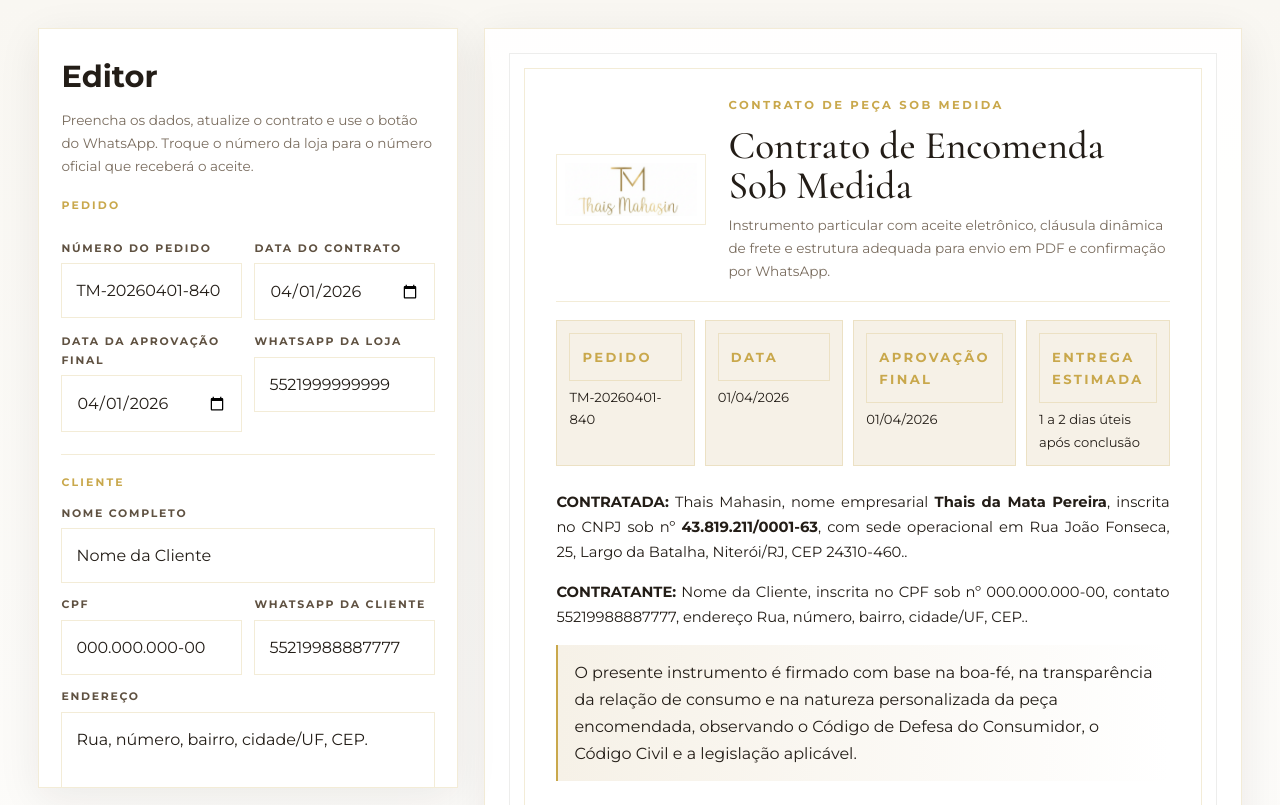
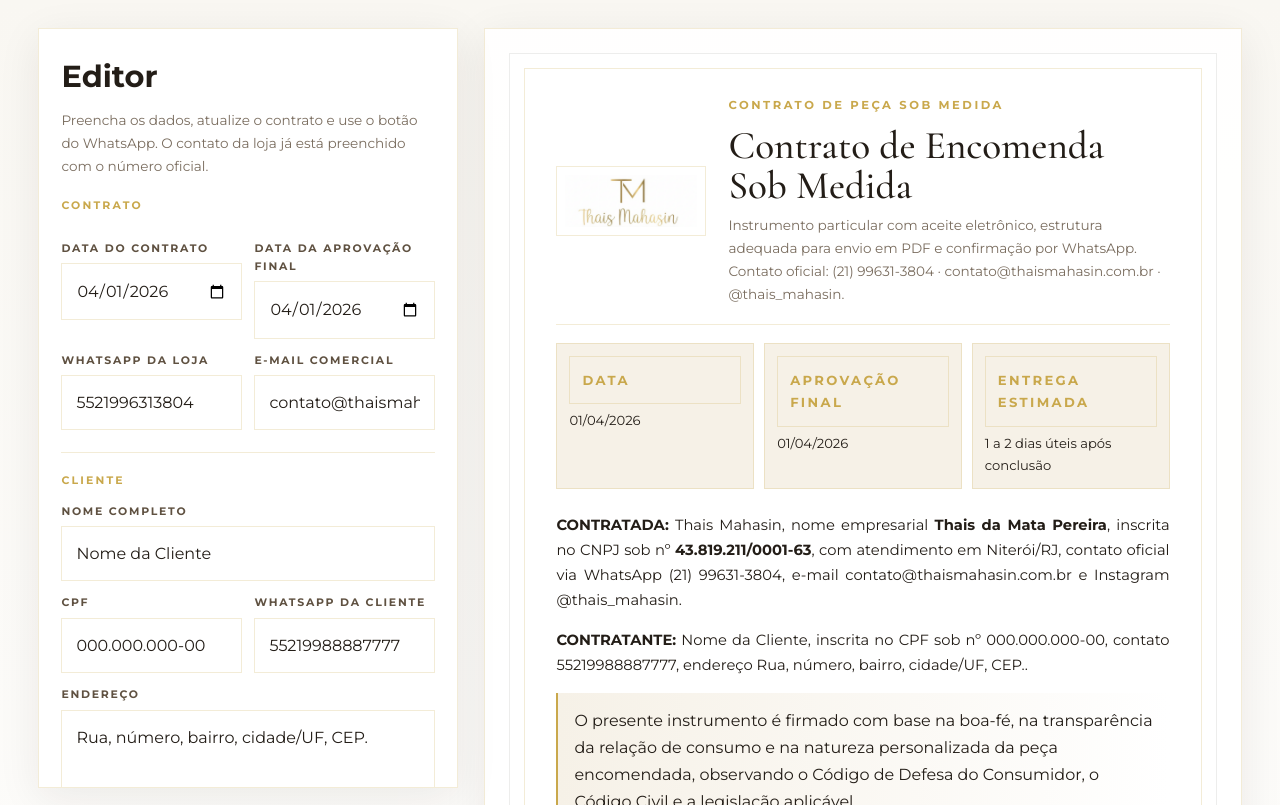
Before and after one commit to thais-mahasin/site, a plain HTML site: page contract.html in a window 1280 px wide. Shown: the top 805 px of the page. Drawn offline with nearby package versions, Linux system fonts and the light colour scheme.

Commit message:
Revise contract HTML with updated store info
Updated contract details including store contact information and adjusted layout elements.

```diff
--- a/contract.html
+++ b/contract.html
@@ -80,7 +80,7 @@
     .contract-logo { width: 150px; background: #fff; border: 1px solid var(--line); padding: 8px; }
     .contract-title { margin: 0 0 8px; font-size: 2.45rem; line-height: 1.02; }
     .contract-sub { color: var(--muted); font-size: .85rem; }
-    .ribbon { display: grid; grid-template-columns: repeat(4, 1fr); gap: 10px; margin: 18px 0 24px; }
+    .ribbon { display: grid; grid-template-columns: repeat(3, 1fr); gap: 10px; margin: 18px 0 24px; }
     .ribbon div { border: 1px solid var(--line); background: var(--soft); padding: 12px; font-size: .82rem; }
     .mini { font-size: .63rem; text-transform: uppercase; letter-spacing: .18em; color: var(--gold); font-weight: 700; margin-bottom: 5px; }
     .contract-body p, .contract-body li { font-size: .92rem; text-align: justify; }
@@ -120,28 +120,27 @@
       <div class="grid">
         <aside class="panel">
           <h3 class="panel-title">Editor</h3>
-          <p class="panel-sub">Preencha os dados, atualize o contrato e use o botão do WhatsApp. Troque o número da loja para o número oficial que receberá o aceite.</p>
-
+          <p class="panel-sub">Preencha os dados, atualize o contrato e use o botão do WhatsApp. O contato da loja já está preenchido com o número oficial.</p>
           <div class="section">
-            <div class="section-name">Pedido</div>
+            <div class="section-name">Contrato</div>
             <div class="two">
-              <div>
-                <label for="orderNumber">Número do pedido</label>
-                <input id="orderNumber" />
-              </div>
               <div>
                 <label for="contractDate">Data do contrato</label>
                 <input id="contractDate" type="date" />
               </div>
-            </div>
-            <div class="two">
               <div>
                 <label for="approvalDate">Data da aprovação final</label>
                 <input id="approvalDate" type="date" />
               </div>
+            </div>
+            <div class="two">
               <div>
                 <label for="storeWhatsApp">WhatsApp da loja</label>
-                <input id="storeWhatsApp" value="5521999999999" />
+                <input id="storeWhatsApp" value="5521996313804" />
+              </div>
+              <div>
+                <label for="storeEmail">E-mail comercial</label>
+                <input id="storeEmail" value="contato@thaismahasin.com.br" />
               </div>
             </div>
           </div>
@@ -228,7 +227,7 @@
             <label for="paymentMethod">Forma de pagamento</label>
             <input id="paymentMethod" value="Pix, transferência, cartão ou outra forma ajustada entre as partes" />
             <label for="pickupAddress">Endereço de retirada</label>
-            <textarea id="pickupAddress">Rua João Fonseca, 25, Largo da Batalha, Niterói/RJ, CEP 24310-460.</textarea>
+            <textarea id="pickupAddress">Sala 1001 - Av. Ernani do Amaral Peixoto, 36 - Centro, Niterói - RJ, 24020-074.</textarea>
             <label for="extraDelivery">Observações sobre entrega</label>
             <textarea id="extraDelivery">Frete, se aplicável, será informado previamente e pago conforme combinado entre as partes.</textarea>
           </div>
@@ -240,7 +239,7 @@
           </div>
 
           <div class="hint">
-            O botão <strong>Aceitar contrato</strong> abre o WhatsApp com uma mensagem pronta para a cliente confirmar o pedido. Esse aceite é útil como prova complementar junto com o PDF enviado à cliente.
+            O botão <strong>Aceitar contrato</strong> abre o WhatsApp oficial da marca com uma mensagem pronta para a cliente confirmar eletronicamente a encomenda. Esse aceite é útil como prova complementar junto com o PDF enviado à cliente.
           </div>
         </aside>
 
@@ -259,7 +258,12 @@
       legalName: 'Thais da Mata Pereira',
       cnpj: '43.819.211/0001-63',
       city: 'Niterói/RJ',
-      address: 'Rua João Fonseca, 25, Largo da Batalha, Niterói/RJ, CEP 24310-460.'
+      pickupAddress: 'Sala 1001 - Av. Ernani do Amaral Peixoto, 36 - Centro, Niterói - RJ, 24020-074.',
+      whatsapp: '(21) 99631-3804',
+      whatsappDigits: '5521996313804',
+      email: 'contato@thaismahasin.com.br',
+      instagram: '@thais_mahasin',
+      hours: 'Seg a Sex, 9h – 18h'
     };
 
     function g(id) { return document.getElementById(id).value.trim(); }
@@ -267,10 +271,6 @@
       if (!v) return '__/__/____';
       const [y,m,d] = v.split('-');
       return `${d}/${m}/${y}`;
-    }
-    function orderNo() {
-      const d = new Date();
-      return `TM-${d.getFullYear()}${String(d.getMonth()+1).padStart(2,'0')}${String(d.getDate()).padStart(2,'0')}-${Math.floor(Math.random()*900+100)}`;
     }
     function normalizePhone(v) { return (v || '').replace(/\D/g, ''); }
 
@@ -301,7 +301,6 @@
 
     function dataObj() {
       return {
-        orderNumber: g('orderNumber'),
         contractDate: fmtDate(g('contractDate')),
         approvalDate: fmtDate(g('approvalDate')),
         clientName: g('clientName'),
@@ -335,19 +334,18 @@
           <div>
             <div class="eyebrow">Contrato de peça sob medida</div>
             <h1 class="contract-title">Contrato de Encomenda Sob Medida</h1>
-            <div class="contract-sub">Instrumento particular com aceite eletrônico, cláusula dinâmica de frete e estrutura adequada para envio em PDF e confirmação por WhatsApp.</div>
+            <div class="contract-sub">Instrumento particular com aceite eletrônico, estrutura adequada para envio em PDF e confirmação por WhatsApp. Contato oficial: ${COMPANY.whatsapp} · ${COMPANY.email} · ${COMPANY.instagram}.</div>
           </div>
         </div>
 
         <div class="ribbon">
-          <div><div class="mini">Pedido</div>${d.orderNumber}</div>
           <div><div class="mini">Data</div>${d.contractDate}</div>
           <div><div class="mini">Aprovação final</div>${d.approvalDate}</div>
           <div><div class="mini">Entrega estimada</div>${freight.eta}</div>
         </div>
 
         <div class="contract-body">
-          <p><strong>CONTRATADA:</strong> ${COMPANY.fantasyName}, nome empresarial <strong>${COMPANY.legalName}</strong>, inscrita no CNPJ sob nº <strong>${COMPANY.cnpj}</strong>, com sede operacional em ${COMPANY.address}.</p>
+          <p><strong>CONTRATADA:</strong> ${COMPANY.fantasyName}, nome empresarial <strong>${COMPANY.legalName}</strong>, inscrita no CNPJ sob nº <strong>${COMPANY.cnpj}</strong>, com atendimento em ${COMPANY.city}, contato oficial via WhatsApp ${COMPANY.whatsapp}, e-mail ${COMPANY.email} e Instagram ${COMPANY.instagram}.</p>
           <p><strong>CONTRATANTE:</strong> ${d.clientName}, inscrita no CPF sob nº ${d.clientDoc}, contato ${d.clientPhone}, endereço ${d.clientAddress}.</p>
 
           <div class="highlight">O presente instrumento é firmado com base na boa-fé, na transparência da relação de consumo e na natureza personalizada da peça encomendada, observando o Código de Defesa do Consumidor, o Código Civil e a legislação aplicável.</div>
@@ -400,7 +398,7 @@
           <p>Mensagens trocadas por WhatsApp, e-mail, Instagram, formulário eletrônico ou outro meio idôneo poderão ser utilizadas para comprovar proposta, briefing, orçamento, aprovação, prazo, alterações, envio do contrato e aceite.</p>
 
           <h3 class="clause-title">12. Aceite eletrônico e entrega de via</h3>
-          <p>O aceite deste contrato poderá ocorrer por checkbox, mensagem escrita, resposta expressa em WhatsApp, e-mail ou outro meio eletrônico que permita identificar a manifestação de vontade da CONTRATANTE vinculada ao pedido nº <strong>${d.orderNumber}</strong>.</p>
+          <p>O aceite deste contrato poderá ocorrer por checkbox, mensagem escrita, resposta expressa em WhatsApp, e-mail ou outro meio eletrônico que permita identificar a manifestação de vontade da CONTRATANTE vinculada a esta encomenda sob medida.</p>
           <p>Uma via eletrônica deste contrato deverá ser disponibilizada à CONTRATANTE em formato digital hábil, inclusive PDF, por e-mail, WhatsApp ou outro meio equivalente com possibilidade de arquivamento.</p>
 
           <h3 class="clause-title">13. Proteção de dados</h3>
@@ -412,7 +410,7 @@
           <div class="signature">
             <div class="accept-box">
               <input type="checkbox" checked />
-              <div><strong>Aceite eletrônico da cliente:</strong> declaro que li, compreendi e concordo com as cláusulas deste contrato, com as especificações aprovadas, com o pedido nº <strong>${d.orderNumber}</strong>, com as condições de pagamento e com a cláusula de entrega aplicável à cidade de destino.</div>
+              <div><strong>Aceite eletrônico da cliente:</strong> declaro que li, compreendi e concordo com as cláusulas deste contrato, com as especificações aprovadas, com as condições de pagamento e com a cláusula de entrega aplicável à cidade de destino.</div>
             </div>
             <div class="sign-grid">
               <div class="sign">
@@ -426,19 +424,9 @@
                 <span style="color: var(--muted); font-size: .78rem;">CONTRATANTE · ${d.digitalEmail}</span>
               </div>
             </div>
-            <div class="sign-grid">
-              <div class="sign">
-                <div class="line"></div>
-                <strong>Testemunha 1</strong>
-              </div>
-              <div class="sign">
-                <div class="line"></div>
-                <strong>Testemunha 2</strong>
-              </div>
-            </div>
           </div>
 
-          <div class="foot">Pedido ${d.orderNumber} · Documento gerado em ${d.contractDate}. Recomenda-se arquivar o PDF enviado e a mensagem de aceite recebida no WhatsApp.</div>
+          <div class="foot">Documento gerado em ${d.contractDate}. Recomenda-se arquivar o PDF enviado e a mensagem de aceite recebida no WhatsApp oficial ${COMPANY.whatsapp}.</div>
         </div>
       `;
     }
@@ -454,12 +442,12 @@
       const message = [
         'Olá, Thais Mahasin.',
         '',
-        `Eu, ${d.clientName}, confirmo o ACEITE ELETRÔNICO do contrato referente ao pedido nº ${d.orderNumber}.`,
+        `Eu, ${d.clientName}, confirmo o ACEITE ELETRÔNICO deste contrato de encomenda sob medida.`,
         `CPF: ${d.clientDoc}`,
         `Data do contrato: ${d.contractDate}`,
         `Data de aprovação final: ${d.approvalDate}`,
         '',
-        'Declaro que li e concordo com as cláusulas do contrato, com as especificações da peça sob medida, com as condições de pagamento, com a política de alterações, com o prazo de produção e com a cláusula de frete/entrega aplicável ao meu pedido.',
+        'Declaro que li e concordo com as cláusulas do contrato, com as especificações da peça sob medida, com as condições de pagamento, com a política de alterações, com o prazo de produção e com a cláusula de frete/entrega aplicável à minha encomenda.',
         '',
         'Também confirmo o recebimento de uma via digital do contrato.',
         '',
@@ -474,7 +462,6 @@
 
     function fillExample() {
       const today = new Date().toISOString().slice(0,10);
-      document.getElementById('orderNumber').value = orderNo();
       document.getElementById('contractDate').value = today;
       document.getElementById('approvalDate').value = today;
       document.getElementById('clientName').value = 'Marina Oliveira';
@@ -484,11 +471,11 @@
       document.getElementById('clientCity').value = 'Niterói';
       document.getElementById('clientState').value = 'RJ';
       document.getElementById('digitalEmail').value = 'marina@email.com';
+      document.getElementById('pickupAddress').value = 'Sala 1001 - Av. Ernani do Amaral Peixoto, 36 - Centro, Niterói - RJ, 24020-074.';
       updateContract();
     }
 
     (function init() {
-      document.getElementById('orderNumber').value = orderNo();
       const today = new Date().toISOString().slice(0,10);
       document.getElementById('contractDate').value = today;
       document.getElementById('approvalDate').value = today;
```
